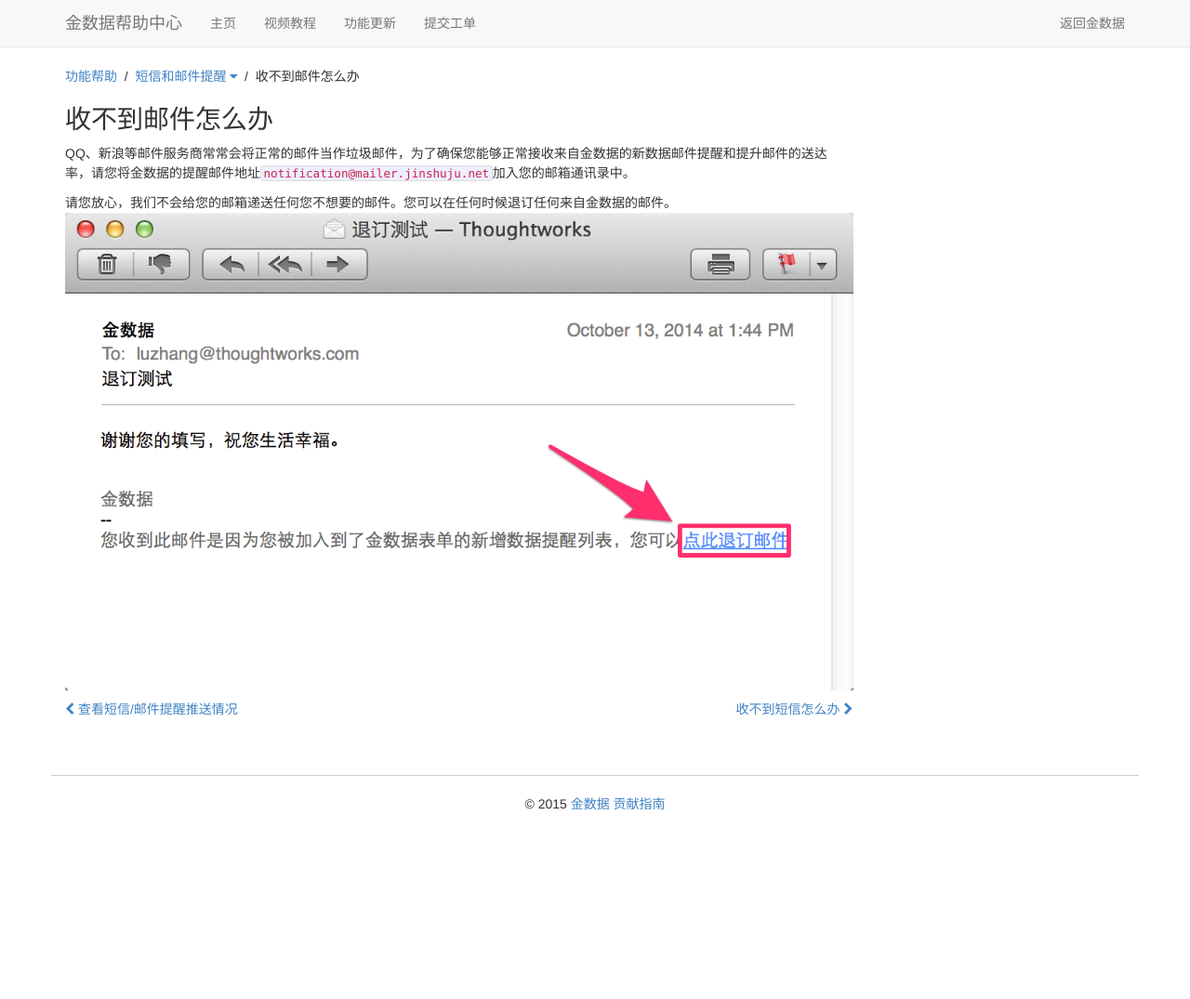
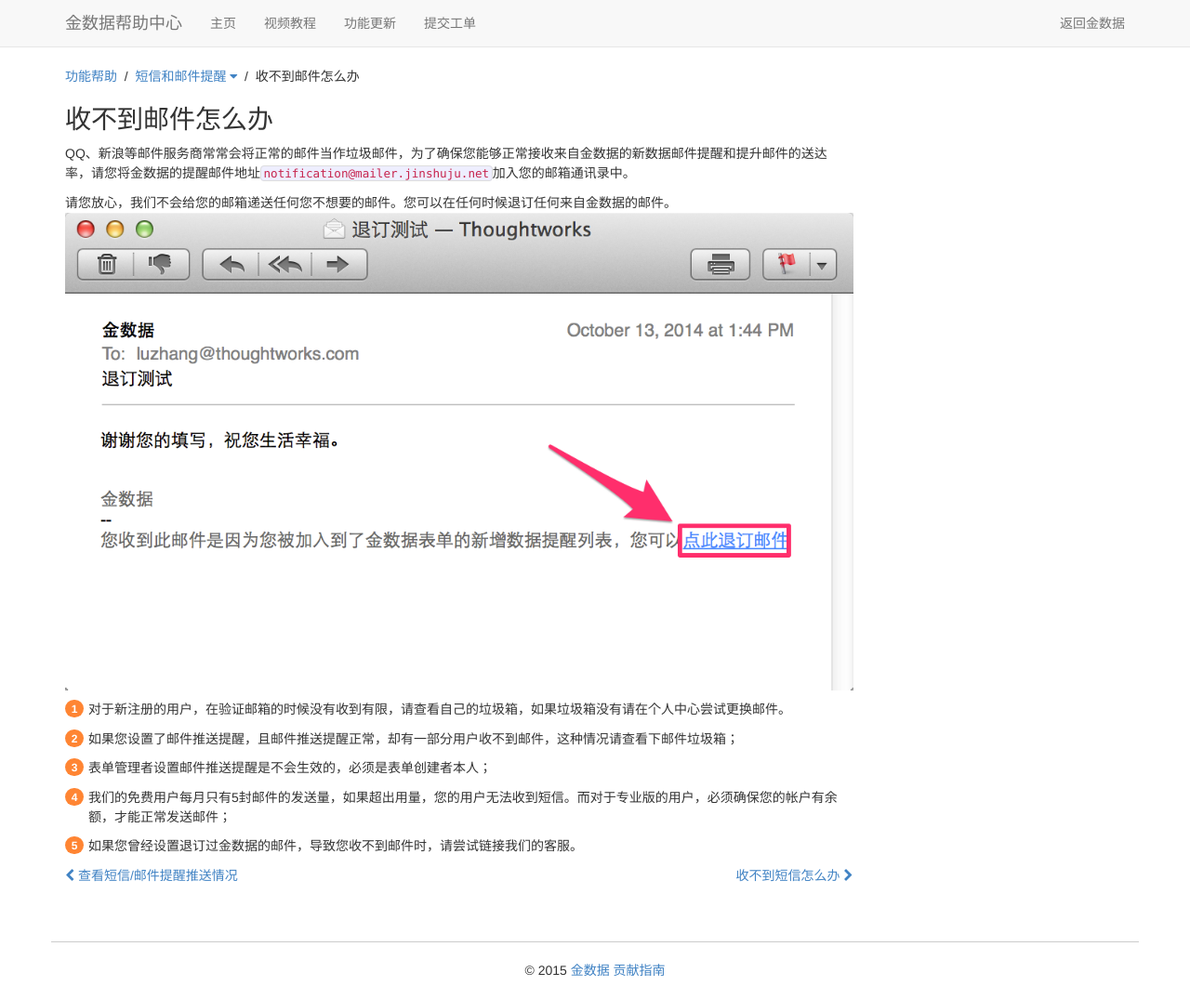
Before and after one commit to jinshuju/help.jinshuju.net, a Jekyll site: the page built from _posts/2014-1-2-how-to-get-emails-from-jinshuju.md, in a window 1280 px wide. Shown: the whole page at 93% size. Built offline with Jekyll 4.4.1, drawn with Linux system fonts in a browser that asks for light colours; nearby versions of some CDN libraries; Markdown is read by kramdown in place of the engine named in the settings; before the commit the page ends 900 px from its top, so only the background shows below that.

Commit message:
Update Help Center

```diff
--- a/_posts/2014-1-2-how-to-get-emails-from-jinshuju.md
+++ b/_posts/2014-1-2-how-to-get-emails-from-jinshuju.md
@@ -9,3 +9,14 @@
 
 请您放心，我们不会给您的邮箱递送任何您不想要的邮件。您可以在任何时候退订任何来自金数据的邮件。
 	![](/images/ensure-email.png)
+
+
+1. 对于新注册的用户，在验证邮箱的时候没有收到有限，请查看自己的垃圾箱，如果垃圾箱没有请在个人中心尝试更换邮件。
+
+2. 如果您设置了邮件推送提醒，且邮件推送提醒正常，却有一部分用户收不到邮件，这种情况请查看下邮件垃圾箱；
+
+3. 表单管理者设置邮件推送提醒是不会生效的，必须是表单创建者本人；
+
+4. 我们的免费用户每月只有5封邮件的发送量，如果超出用量，您的用户无法收到短信。而对于专业版的用户，必须确保您的帐户有余额，才能正常发送邮件；
+
+5. 如果您曾经设置退订过金数据的邮件，导致您收不到邮件时，请尝试链接我们的客服。
```
Also changed, not shown: _posts/2014-09-29-cnzz.md (+1 -1 lines), _posts/2014-09-29-enable-wechat-pack.md (deleted, +0 -20 lines), _posts/2014-09-29-view-push.md (+1 -1 lines), _posts/2014-2-7-new-record-notification.md (+0 -2 lines), _posts/2014-2-7-scheduler.md (+0 -10 lines), _posts/2014-2-7-sms-push.md (+6 -6 lines).
